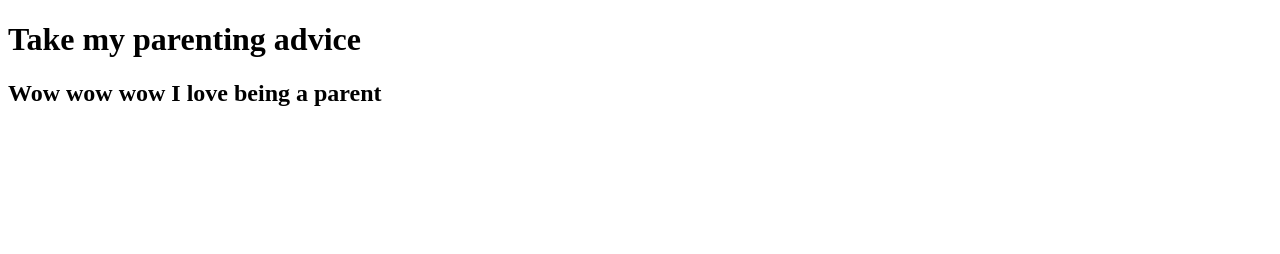
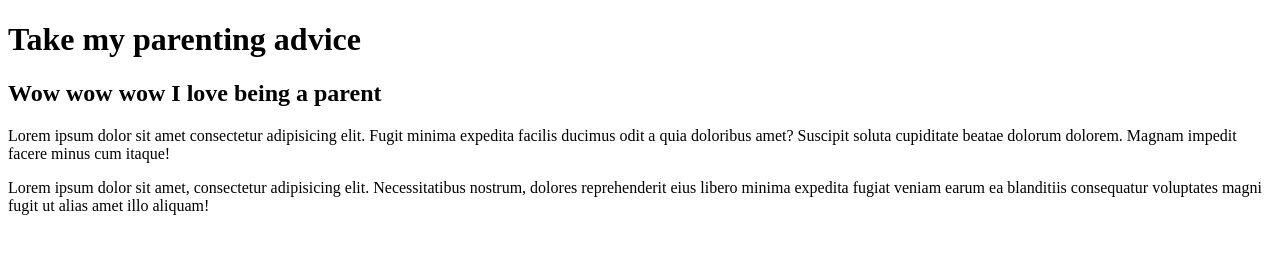
Before and after one commit to irashid1/my-first-git-bb, a plain HTML site: page index.html in a window 1280 px wide. Drawn offline with Linux system fonts and the light colour scheme.

Commit message:
Added some text

```diff
--- a/index.html
+++ b/index.html
@@ -11,5 +11,9 @@
     <h1>Take my parenting advice</h1>
     <h2>Wow wow wow I love being a parent</h2>
 
+    <p>Lorem ipsum dolor sit amet consectetur adipisicing elit. Fugit minima expedita facilis ducimus odit a quia doloribus amet? Suscipit soluta cupiditate beatae dolorum dolorem. Magnam impedit facere minus cum itaque!</p>
+
+    <p>Lorem ipsum dolor sit amet, consectetur adipisicing elit. Necessitatibus nostrum, dolores reprehenderit eius libero minima expedita fugiat veniam earum ea blanditiis consequatur voluptates magni fugit ut alias amet illo aliquam!</p>
+
 </body>
 </html>
```
